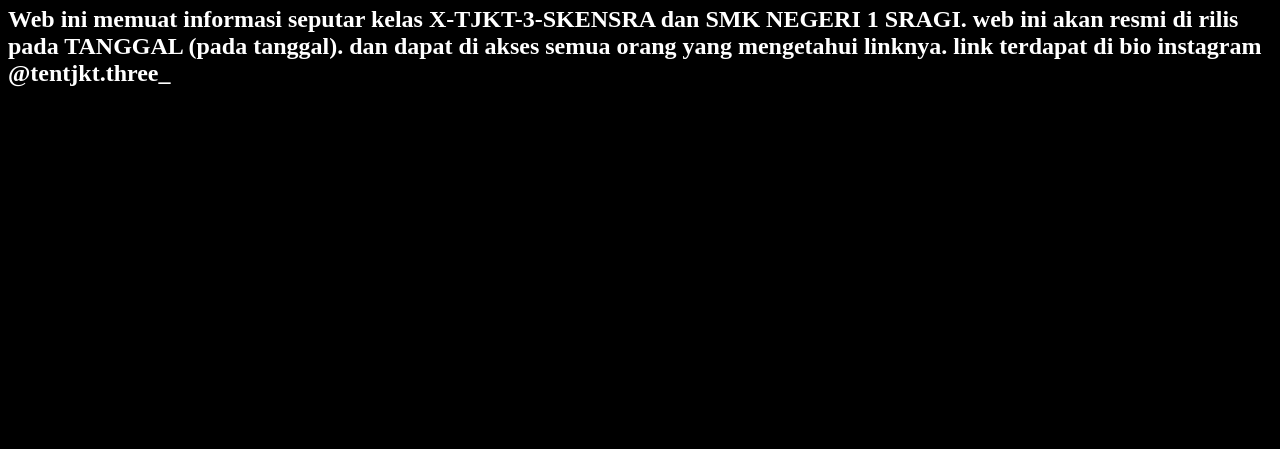
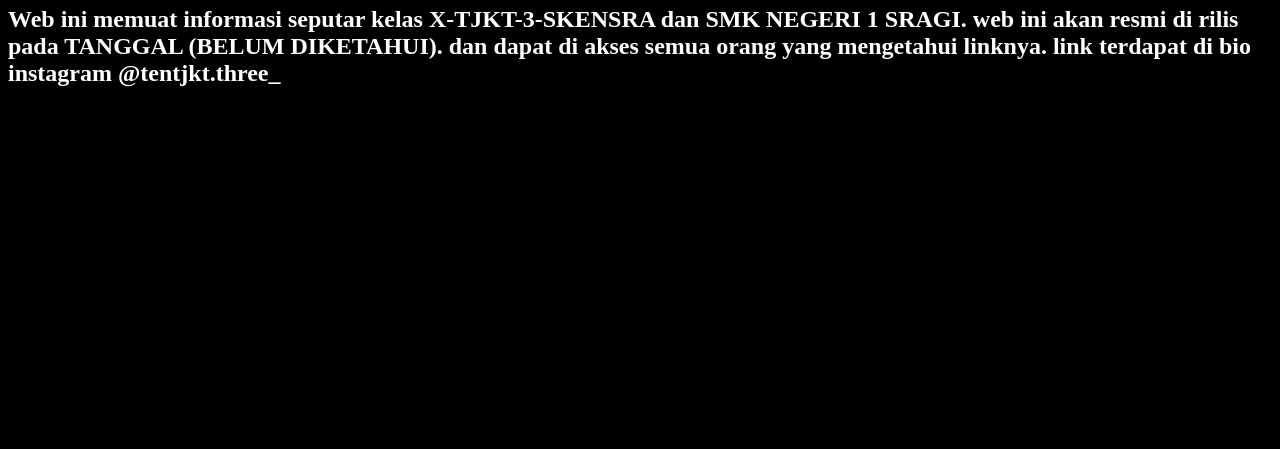
Before and after one commit to aerofins/X-TJKT-3-SKENSRA, a plain HTML site: page index.html in a window 1280 px wide. Shown: the part 351-800 px from the top of the page. Drawn offline with Linux system fonts and the light colour scheme.

Commit message:
Update index.html

```diff
--- a/index.html
+++ b/index.html
@@ -24,6 +24,6 @@
 <body>
     <h1 class="v">coming soon</h1>
     <h1>Official Web X-TJKT-3-SKENSRA</h1>
-    <h2>Web ini memuat informasi seputar kelas X-TJKT-3-SKENSRA dan SMK NEGERI 1 SRAGI. web ini akan resmi di rilis pada TANGGAL (pada tanggal). dan dapat di akses semua orang yang mengetahui linknya. link terdapat di bio instagram @tentjkt.three_</h2>
+    <h2>Web ini memuat informasi seputar kelas X-TJKT-3-SKENSRA dan SMK NEGERI 1 SRAGI. web ini akan resmi di rilis pada TANGGAL (BELUM DIKETAHUI). dan dapat di akses semua orang yang mengetahui linknya. link terdapat di bio instagram @tentjkt.three_</h2>
 </body>
 </html>
```
